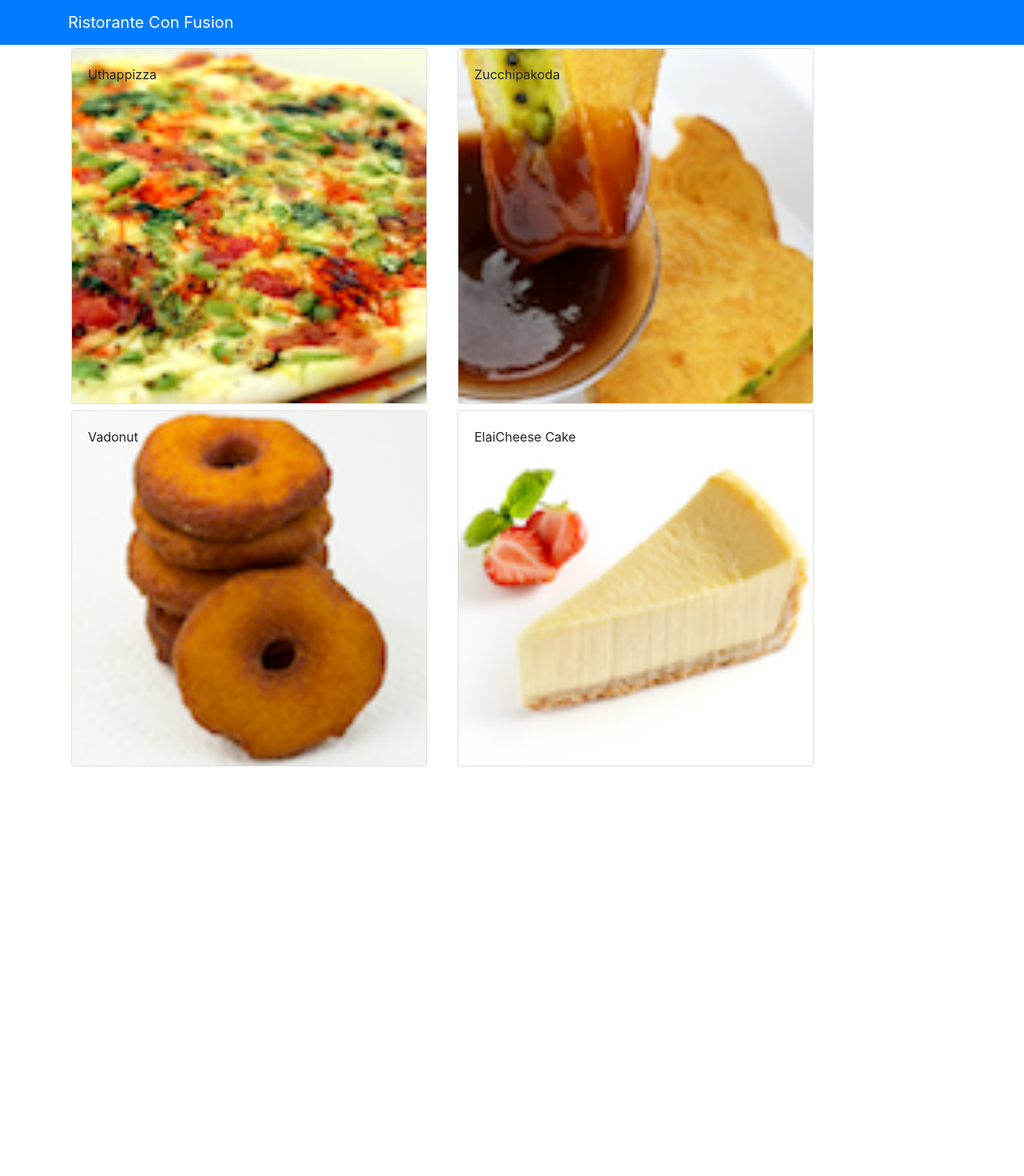
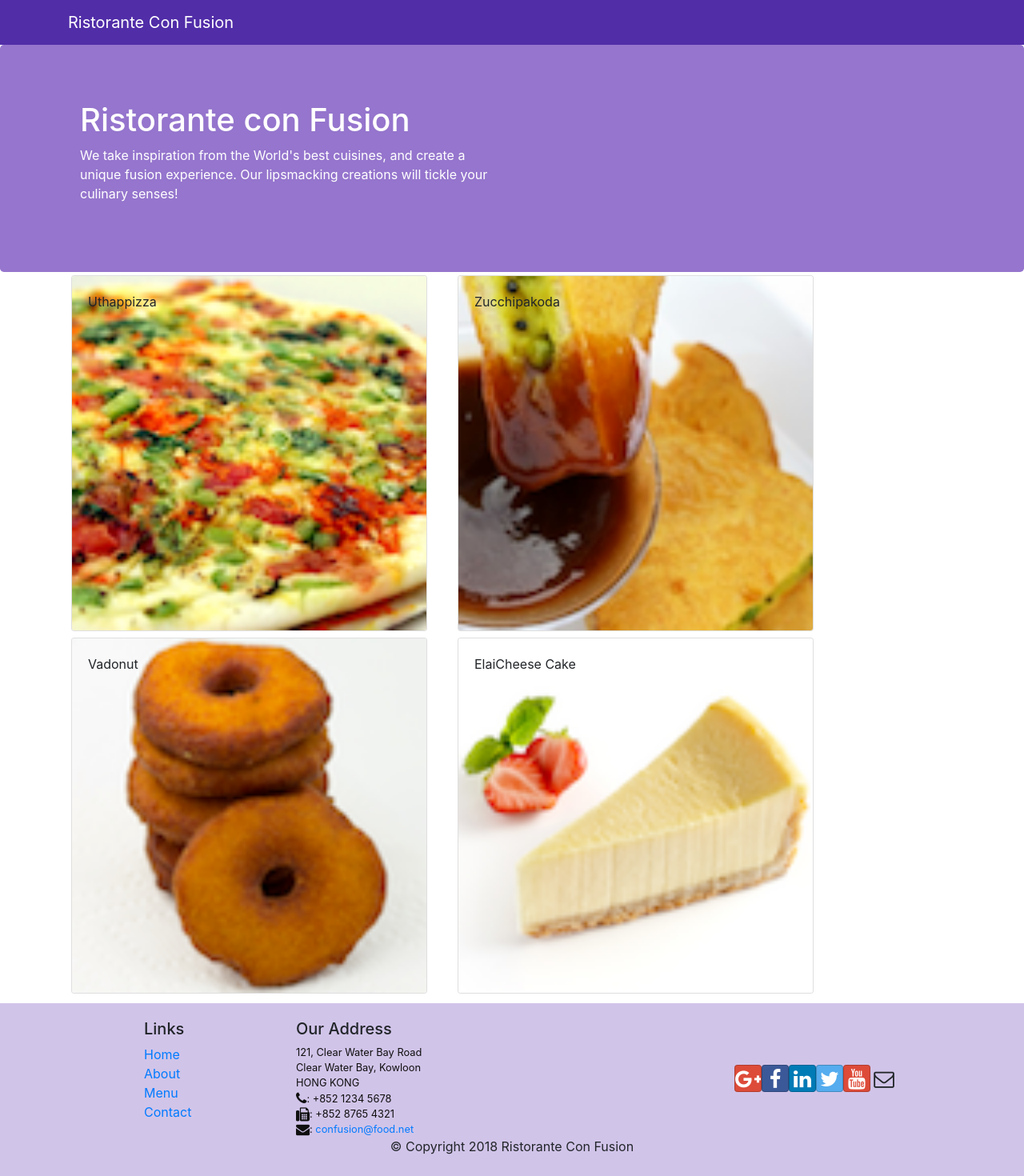
Before and after one commit to skj4ua/Food, a React (Create React App) app: page / in a window 1280 px wide. Shown: the top 1470 px of the page at 80% size. Before the commit the page ends 970 px from the top, so only its background shows below. Built offline with nearby package versions, Linux system fonts and the light colour scheme.

Commit message:
Header & Footer

```diff
--- a/package.json
+++ b/package.json
@@ -7,6 +7,8 @@
     "@testing-library/react": "^11.2.2",
     "@testing-library/user-event": "^12.2.2",
     "bootstrap": "^4.5.3",
+    "bootstrap-social": "^5.1.1",
+    "font-awesome": "^4.7.0",
     "react": "^17.0.1",
     "react-dom": "^17.0.1",
     "react-popper": "^2.2.4",
--- a/src/App.css
+++ b/src/App.css
@@ -1,3 +1,36 @@
 ul{
     list-style-type: none;
 }
+.navbar-dark {
+    background-color: #512DA8;
+}
+
+.row-header{
+    margin:0px auto;
+    padding:0px auto;
+}
+
+.row-content {
+    margin:0px auto;
+    padding: 50px 0px 50px 0px;
+    border-bottom: 1px ridge;
+    min-height:400px;
+}
+
+.footer{
+    background-color: #D1C4E9;
+    margin:0px auto;
+    padding: 20px 0px 20px 0px;
+}
+.jumbotron {
+    padding:70px 30px 70px 30px;
+    margin:0px auto;
+    background: #9575cd;
+    color:white;
+}
+
+address{
+    font-size:80%;
+    margin:0px;
+    color:#0f0f0f;
+}
--- a/src/App.js
+++ b/src/App.js
@@ -1,26 +1,12 @@
 import React,{Component} from 'react';
-import { Navbar, NavbarBrand } from 'reactstrap';
-import Menu from  './components/MenuComponent';
-import { DISHES } from './shared/dishes';
 import './App.css';
+import Main from './components/MainComponent';
 
 class App extends Component {
-  constructor(props) {
-    super(props);
-    this.state = {
-      dishes: DISHES
-    };
-  }
-
   render() {
     return (
       <div className="App">
-        <Navbar dark color="primary">
-          <div className="container">
-            <NavbarBrand href="/">Ristorante Con Fusion</NavbarBrand>
-          </div>
-        </Navbar>
-        <Menu dishes={this.state.dishes} />
+        <Main/>
       </div>
     );
   }
--- a/src/components/DishDetailComponent.js
+++ b/src/components/DishDetailComponent.js
@@ -1,5 +1,5 @@
 import React, { Component } from 'react'
-import { Card, CardImg, CardImgOverlay, CardText, CardBody,
+import { Card, CardImg, CardText, CardBody,
     CardTitle } from 'reactstrap';
 
 
@@ -25,11 +25,12 @@
             )
         })
     }
+
     renderDish(dish) {
         if (dish != null)
             return(
                 <Card>
-                    <CardImg  top src={dish.image} alt={dish.name} />
+                    <CardImg src={dish.image} alt={dish.name} />
                     <CardBody>
                       <CardTitle>{dish.name}</CardTitle>
                       <CardText>{dish.description}</CardText>
@@ -42,16 +43,17 @@
             );
     }
     render() {
-
         return (
+            <div className="container">
             <div className="row">
                      <div  className="col-12 col-md-5 m-1">
-                        {this.renderDish(this.props.selected)}
+                        {this.renderDish(this.props.dish)}
+                     </div>
+                     <div  className="col-12 col-md-5 m-1">
+                    {(this.props.dish) && <h4>Comments</h4>}
+                    {this.renderComments(this.props.dish)}
                  </div>
-               <div  className="col-12 col-md-5 m-1">
-               {(this.props.selected) && <h4>Comments</h4>}
-                 {this.renderComments(this.props.selected)}
-                 </div>
+            </div>
             </div>
         )
     }
--- /dev/null
+++ b/src/components/FooterComponent.js
@@ -0,0 +1,50 @@
+import React from 'react';
+
+function Footer(props) {
+    return(
+    <div className="footer">
+        <div className="container">
+            <div className="row justify-content-center">
+                <div className="col-4 offset-1 col-sm-2">
+                    <h5>Links</h5>
+                    <ul className="list-unstyled">
+                        <li><a href="#">Home</a></li>
+                        <li><a href="#">About</a></li>
+                        <li><a href="#">Menu</a></li>
+                        <li><a href="contactus.html">Contact</a></li>
+                    </ul>
+                </div>
+                <div className="col-7 col-sm-5">
+                    <h5>Our Address</h5>
+                    <address>
+		              121, Clear Water Bay Road<br />
+		              Clear Water Bay, Kowloon<br />
+		              HONG KONG<br />
+		              <i className="fa fa-phone fa-lg"></i>: +852 1234 5678<br />
+		              <i className="fa fa-fax fa-lg"></i>: +852 8765 4321<br />
+		              <i className="fa fa-envelope fa-lg"></i>: <a href="mailto:confusion@food.net">
+                         confusion@food.net</a>
+                    </address>
+                </div>
+                <div className="col-12 col-sm-4 align-self-center">
+                    <div className="text-center">
+                        <a className="btn btn-social-icon btn-google" href="http://google.com/+"><i className="fa fa-google-plus"></i></a>
+                        <a className="btn btn-social-icon btn-facebook" href="http://www.facebook.com/profile.php?id="><i className="fa fa-facebook"></i></a>
+                        <a className="btn btn-social-icon btn-linkedin" href="http://www.linkedin.com/in/"><i className="fa fa-linkedin"></i></a>
+                        <a className="btn btn-social-icon btn-twitter" href="http://twitter.com/"><i className="fa fa-twitter"></i></a>
+                        <a className="btn btn-social-icon btn-google" href="http://youtube.com/"><i className="fa fa-youtube"></i></a>
+                        <a className="btn btn-social-icon" href="mailto:"><i className="fa fa-envelope-o"></i></a>
+                    </div>
+                </div>
+            </div>
+            <div className="row justify-content-center">
+                <div className="col-auto">
+                    <p>© Copyright 2018 Ristorante Con Fusion</p>
+                </div>
+            </div>
+        </div>
+    </div>
+    )
+}
+
+export default Footer;
--- /dev/null
+++ b/src/components/HeaderComponent.js
@@ -0,0 +1,29 @@
+import React, { Component } from 'react'
+import { Navbar, NavbarBrand,Jumbotron } from 'reactstrap';
+
+class Header extends Component {
+    render() {
+        return (
+            <React.Fragment>
+                <Navbar dark>
+                    <div className="container">
+                    <NavbarBrand href="/">Ristorante Con Fusion</NavbarBrand>
+                    </div>
+             </Navbar>
+             <Jumbotron>
+               <div className="container">
+               <div className="row row-header">
+                   <div className="col-12 col-sm-6">
+                       <h1>Ristorante con Fusion</h1>
+                       <p>We take inspiration from the World's best cuisines, and create a unique fusion experience. Our lipsmacking creations will tickle your culinary senses!</p>
+                   </div>
+               </div>
+             </div>
+       </Jumbotron>
+            </React.Fragment>
+        )
+    }
+}
+
+
+export default Header;
--- /dev/null
+++ b/src/components/MainComponent.js
@@ -0,0 +1,33 @@
+import React, { Component } from 'react';
+import Menu from './MenuComponent';
+import DishDetail from './DishDetailComponent';
+import { DISHES } from '../shared/dishes';
+import Header from './HeaderComponent';
+import Footer from './FooterComponent';
+class Main extends Component {
+
+  constructor(props) {
+    super(props);
+    this.state = {
+        dishes: DISHES,
+        selectedDish: null
+    };
+  }
+
+  onDishSelect(dishId) {
+    this.setState({ selectedDish: dishId});
+  }
+
+  render() {
+    return (
+      <div>
+        <Header/>
+        <Menu dishes={this.state.dishes} onClick={(dishId) => this.onDishSelect(dishId)} />
+        <DishDetail dish={this.state.dishes.filter((dish) => dish.id === this.state.selectedDish)[0]} />
+        <Footer/>
+      </div>
+    );
+  }
+}
+
+export default Main;
--- a/src/components/MenuComponent.js
+++ b/src/components/MenuComponent.js
@@ -1,29 +1,14 @@
 import React, { Component } from 'react';
-import { Media } from 'reactstrap';
-import DishDetail from './DishDetailComponent';
-import { Card, CardImg, CardImgOverlay, CardText, CardBody,
-  CardTitle } from 'reactstrap';
+import { Card, CardImg, CardImgOverlay,CardTitle } from 'reactstrap';
 
 class Menu extends Component {
-
-  constructor(props) {
-      super(props);
-
-      this.state = {
-          selectedDish: null
-      }
-  }
-
-  onDishSelect(dish) {
-      this.setState({ selectedDish: dish});
-  }
 
   render() {
       const menu = this.props.dishes.map((dish) => {
           return (
             <div  className="col-12 col-md-5 m-1">
               <Card key={dish.id}
-                onClick={() => this.onDishSelect(dish)}>
+                onClick={() => this.props.onClick(dish.id)}>
                 <CardImg width="100%" src={dish.image} alt={dish.name} />
                 <CardImgOverlay>
                     <CardTitle>{dish.name}</CardTitle>
@@ -38,7 +23,6 @@
               <div className="row">
                   {menu}
               </div>
-                  <DishDetail selected={this.state.selectedDish} />
           </div>
       );
   }
--- a/src/index.js
+++ b/src/index.js
@@ -1,8 +1,9 @@
 import React from 'react';
 import ReactDOM from 'react-dom';
-import './index.css';
+import 'bootstrap/dist/css/bootstrap.min.css';
+import 'font-awesome/css/font-awesome.css';
+import 'bootstrap-social/bootstrap-social.css';
 import App from './App';
-import 'bootstrap/dist/css/bootstrap.min.css';
 import reportWebVitals from './reportWebVitals';
 
 ReactDOM.render(
```
Also changed, not shown: 2 other files (tests, documents, lock files or other folders).
